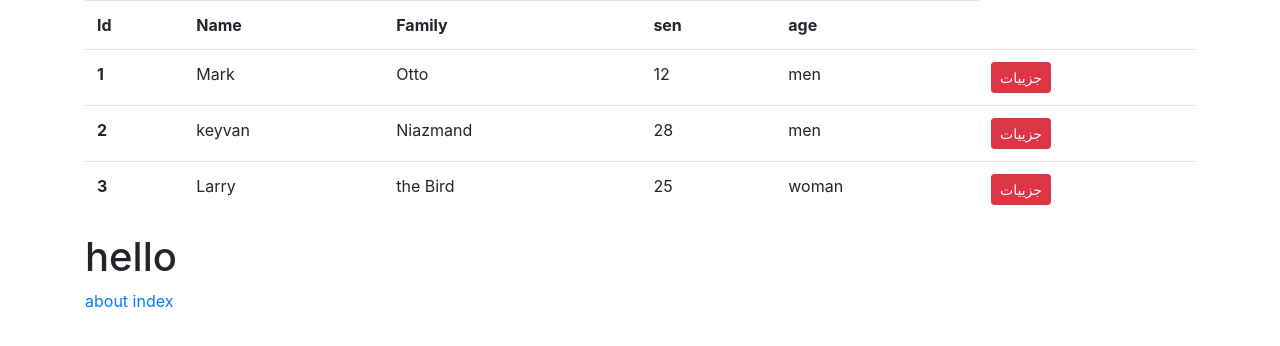
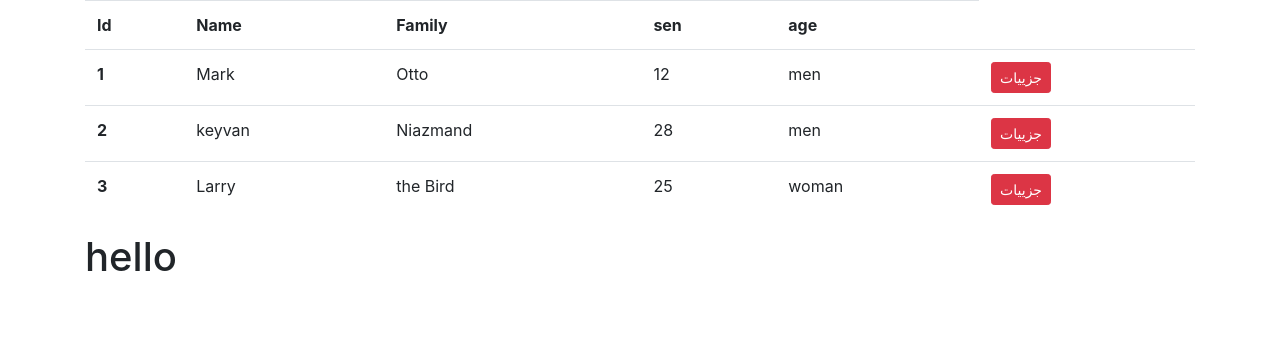
Before and after one commit to keyvanprogrammer69/project, a plain HTML site: page index.html in a window 1280 px wide. Drawn offline with Linux system fonts and the light colour scheme.

Commit message:
end project

```diff
--- a/index.html
+++ b/index.html
@@ -66,12 +66,6 @@
 
     <h1>hello</h1>
 
- <header>
-     <nav>
-         <a href="about.html">about</a>
-         <a href="index.html">index</a>
-     </nav>
- </header>
 
 </div>
 
```
